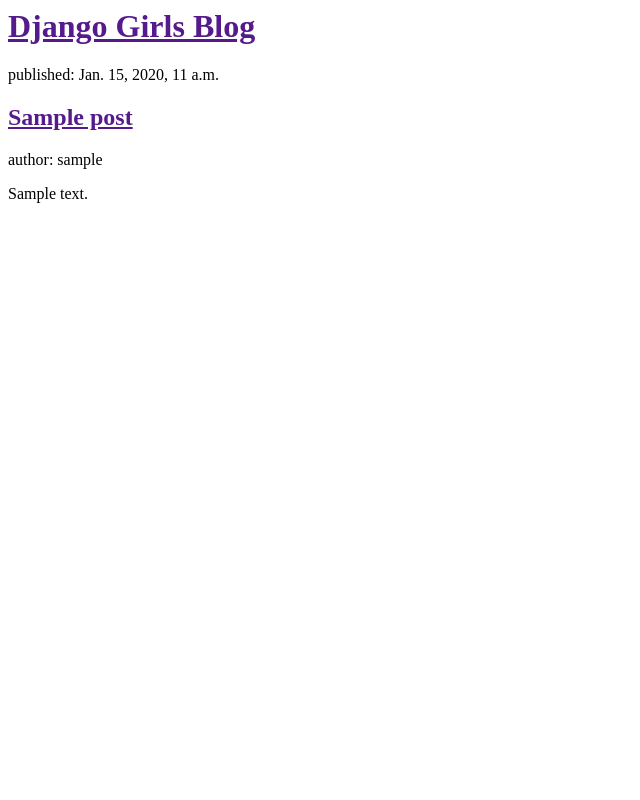
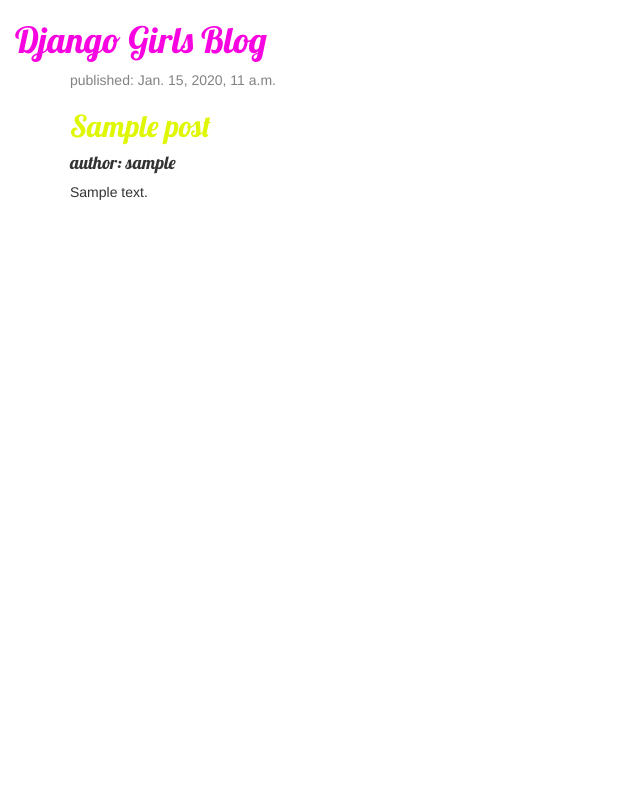
Before and after one commit to rupees0/My-first-blog, a Django app: page / in a window 1280 px wide. Shown: the whole page, without its empty margins (0-640 px from the left). Run offline with Django 3.2, Linux system fonts and the light colour scheme; tables that the repository leaves empty hold one stand-in row (values such as "Sample post"); some libraries are stand-ins or nearby versions.

Commit message:
modified the css and bootstrap and made a bit prettier

```diff
--- /dev/null
+++ b/blog/static/css/blog.css
@@ -0,0 +1,69 @@
+h1 a {
+    color: #f704e0;
+    font-family: 'Lobster';
+}
+
+h2 a {
+    color: #dff704;
+}
+
+body {
+    padding-left: 15px;
+}
+
+.page-header {
+    background-color: #ff9400;
+    margin-top: 0;
+    padding: 20px 20px 20px 40px;
+}
+
+.page-header h1,
+.page-header h1 a,
+.page-header h1 a:visited,
+.page-header h1 a:active {
+    color: #ffffff;
+    font-size: 36pt;
+    text-decoration: none;
+}
+
+.content {
+    margin-left: 40px;
+}
+
+h1,
+h2,
+h3,
+h4 {
+    font-family: 'Lobster', cursive;
+}
+
+.date {
+    color: #828282;
+}
+
+.save {
+    float: right;
+}
+
+.post-form textarea,
+.post-form input {
+    width: 100%;
+}
+
+.top-menu,
+.top-menu:hover,
+.top-menu:visited {
+    color: #ffffff;
+    float: right;
+    font-size: 26pt;
+    margin-right: 20px;
+}
+
+.post {
+    margin-bottom: 70px;
+}
+
+.post h1 a,
+.post h1 a:visited {
+    color: #000000;
+}
--- a/blog/templates/blog/post_list.html
+++ b/blog/templates/blog/post_list.html
@@ -1,18 +1,35 @@
+{% load staticfiles %}
 <html>
 	<head>
         <title>Django	Girls	blog</title>
+        <link	rel="stylesheet"	href="//maxcdn.bootstrapcdn.com/bootstrap/3.2.0/css/bootstrap.min.css">
+        <link	rel="stylesheet"	href="//maxcdn.bootstrapcdn.com/bootstrap/3.2.0/css/bootstrap-theme.min.css">
+        <link	rel="stylesheet"	href="{%	static	'css/blog.css'	%}">
+        <link	href="//fonts.googleapis.com/css?family=Lobster&subset=latin,latin-ext"	rel="stylesheet"	type="text/css">
+
     </head>
     <body>
-        <div>
+        <div clss = "page-header">
             <h1><a href="">Django Girls Blog </a></h1>
         </div>
+        <div	class="content	container">
+            <div	class="row">
+                <div	class="col-md-8">
                     {% for post in posts %}
-            <div>
+                        <div class="post">
+                            <div class="date">
                                 <p> published: {{ post.published_date }}</p>
+                            </div>
                             <h2> <a href=""> {{ post.title }} </a> </h2>
-                <p> author: {{ post.author }} </p>
+                            <h4> author: {{ post.author }} </h4>
                             <p> {{ post.text|linebreaksbr }} </p>
                         </div>
                     {% endfor %}
+                </div>
+            </div>
+        </div>
+
+
+
     </body>
 </html>
```
Lines whose indentation alone changed are shown as unchanged.
